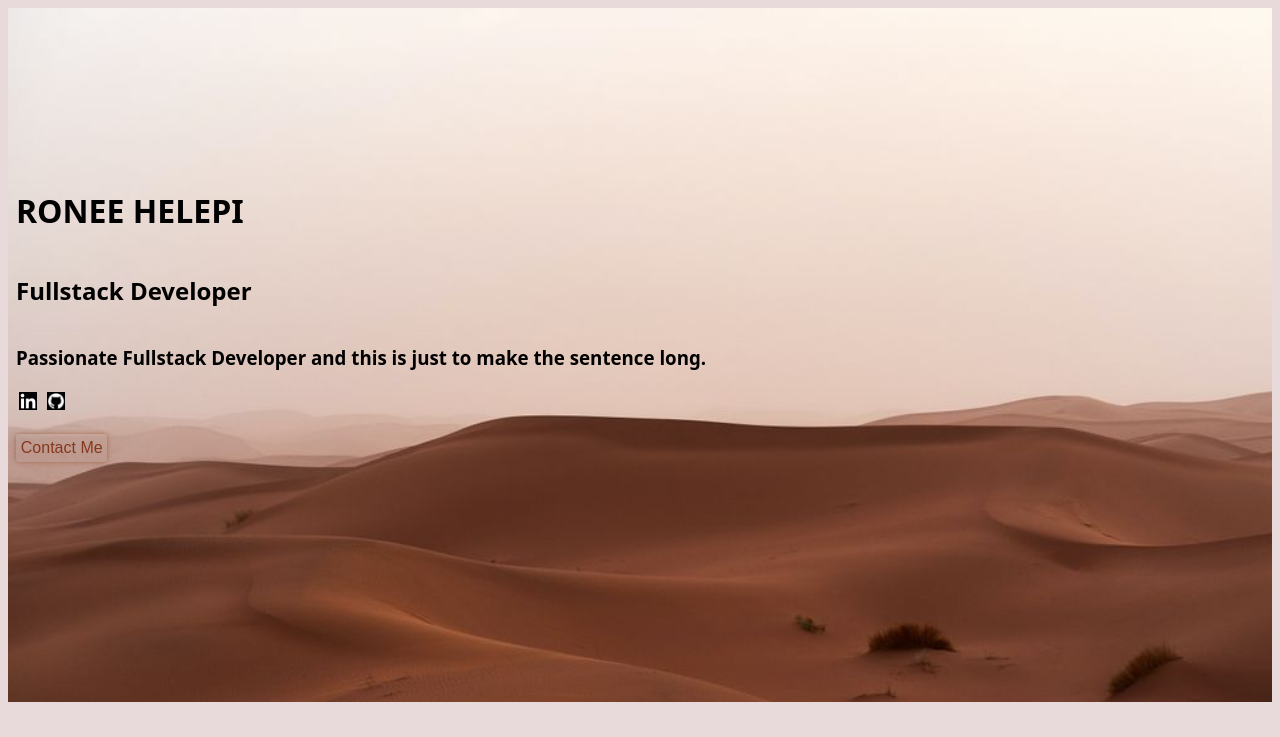
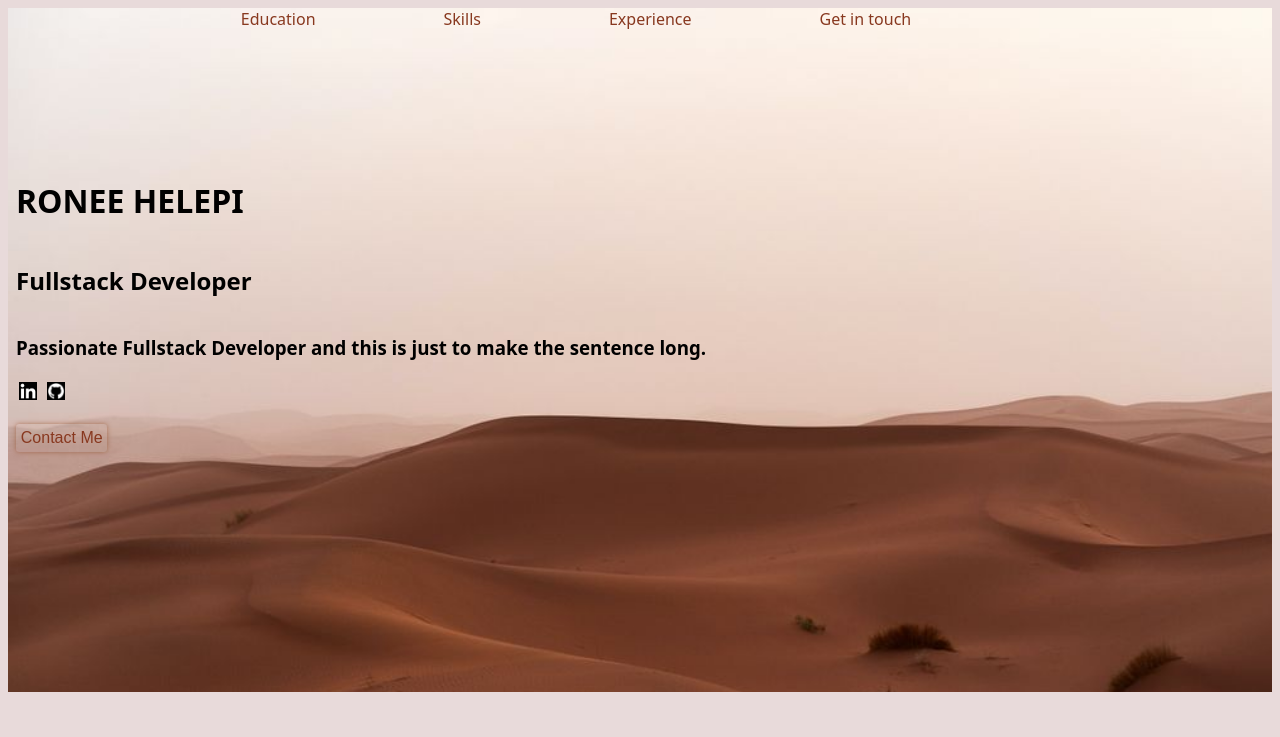
Before and after one commit to RONHEL235/RONHEL235_FTO2306_GroupB_RoneeHelepi_ITW_Digital-Resume, a plain HTML site: page index.html in a window 1280 px wide. Shown: the top 737 px of the page. Drawn offline with Linux system fonts and the light colour scheme.

Commit message:
Added a navigation bar at the top of the background image

```diff
--- a/css/style.css
+++ b/css/style.css
@@ -10,7 +10,6 @@ body {
 header {
     background-image: url("../images/hero.jpeg");
     background-size: cover;
-    padding-top: 10rem;
     padding-bottom: 15rem;
 }
 
@@ -47,10 +46,25 @@ a {
     text-decoration: none;
 }
 
-.header-flex {
+.header-flex-item1 {
+    display: flex;
+    flex-direction: row;
+    justify-content: center;
+    position: relative;
+    top: 0;
+    margin-bottom: 8rem;
+    Color: rgb(136, 56, 31);
+    font-size: 1rem;
+}
+
+.header-flex-item2 {
     display: flex;
     flex-direction: column;
-    padding-left: 0.5rem;
+    margin-left: 0.5rem;
+}
+
+#header-flex-item {
+    margin-right: 8rem;
 }
 
 .image-flex {
--- a/index.html
+++ b/index.html
@@ -8,8 +8,14 @@
         <link rel="icon" href="images/favicon.ico">
     </head>
     <body>
-        <header>
-            <div class="header-flex">
+        <header class="header-flex">
+            <nav class="header-flex-item1">
+                <div id="header-flex-item">Education</div>
+                <div id="header-flex-item">Skills</div>
+                <div id="header-flex-item">Experience</div>
+                <div id="header-flex-item">Get in touch</div>
+            </nav>
+            <div class="header-flex-item2">
                 <h1>RONEE HELEPI</h1>
                 <h2>Fullstack Developer</h2>
                 <h3>Passionate Fullstack Developer and this is just to make the sentence long.</h3>
```
